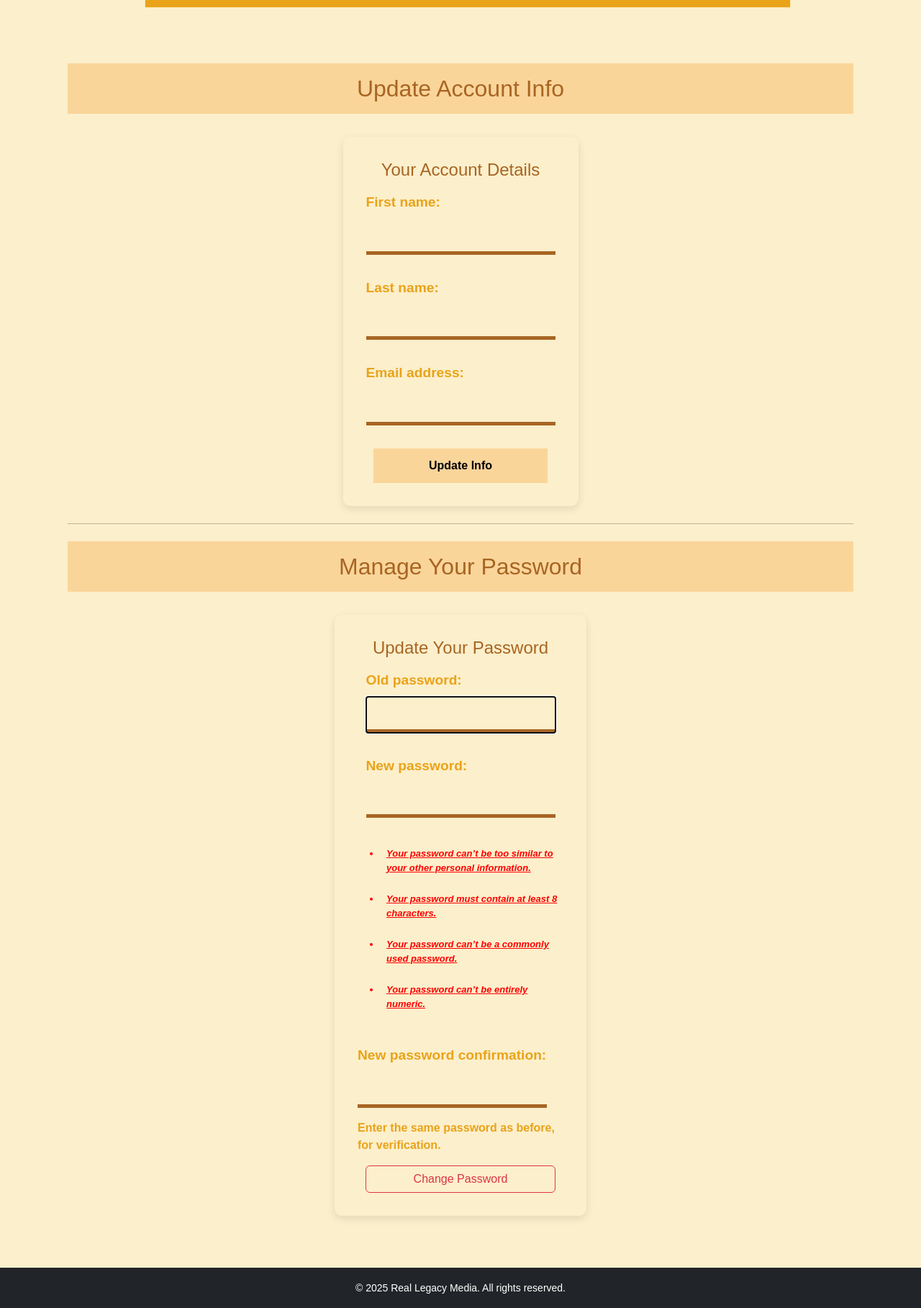
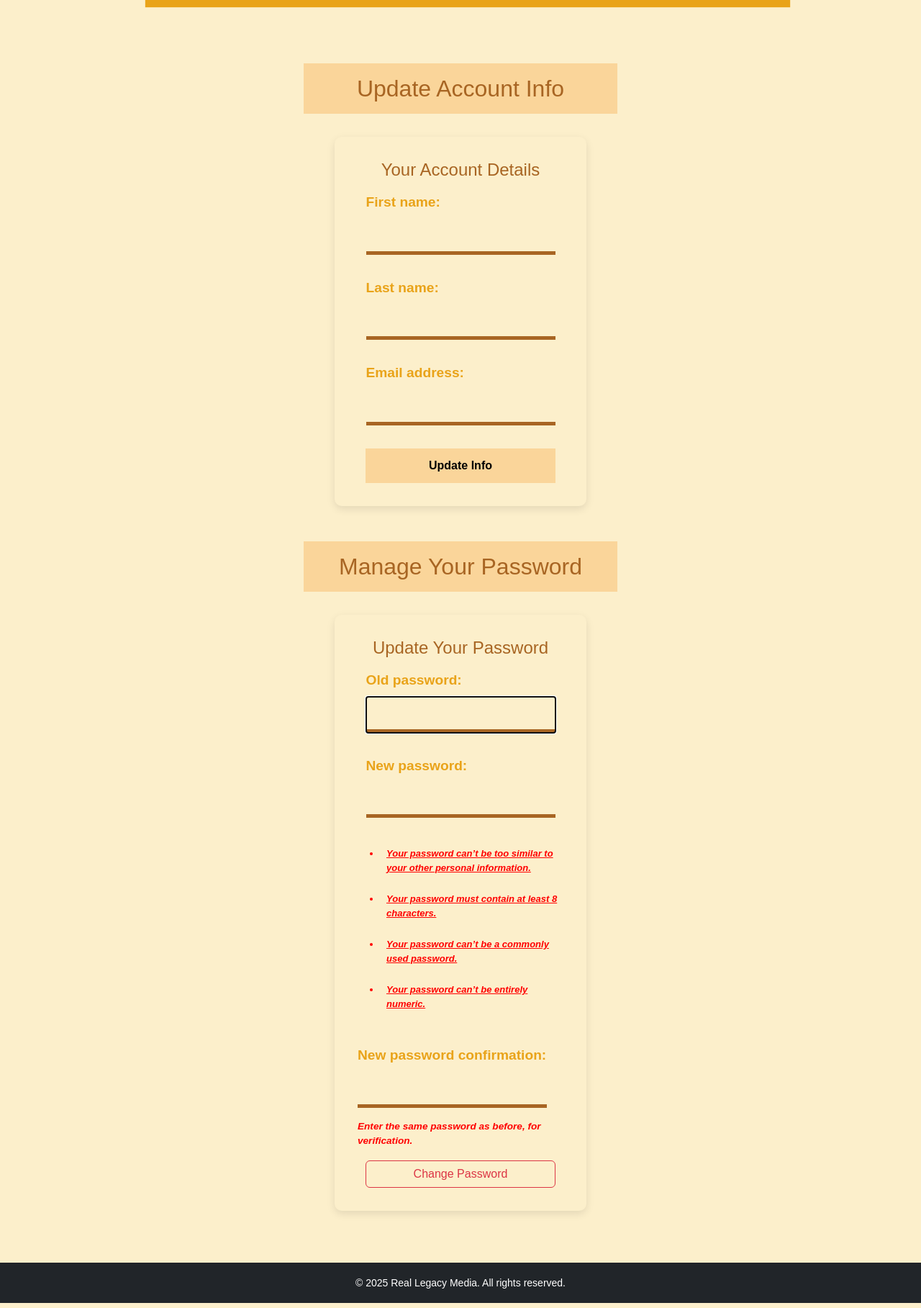
Before and after one commit to TylerRTDev/CI-MSProject4, a Django app: page /accounts/details/ in a window 1280 px wide. Shown: the part 78-1895 px from the top of the page at 72% size. Run offline with Django 5.2, Linux system fonts and the light colour scheme; a user stored in the database is signed in; some web fonts are replaced.

Commit message:
Fix: Forms now have own individual styling, conflict between classes effecting other elements.

```diff
--- a/static/css/style.css
+++ b/static/css/style.css
@@ -245,9 +245,13 @@ h1 {
 
 .checkout-card {
     background-color: var(--cream);
-    max-width: 700px;
-    margin: 0 auto;
     border: 1px solid var(--peach);
+    min-width: 350px;
+    width: 40%;
+}
+
+.checkout-card h4 {
+    text-align: center;
 }
 
 .form-title-container {
@@ -256,6 +260,8 @@ h1 {
     background-color: var(--peach);
     transition: 0.5s;
     text-align: center;
+    min-width: 350px;
+    width: 40%;
 }
 
 .form-container {
@@ -263,7 +269,40 @@ h1 {
     justify-content: center;
 }
 
-.container form {
+.form-container form {
+    display: flex;
+    flex-direction: column;
+    background-color: var(--cream);
+    padding: 2rem;
+    border-radius: 10px;
+    box-shadow: rgba(0, 0, 0, 0.1) 0px 4px 12px;
+    margin-top: 2rem;
+    align-items: left;
+    min-width: 350px;
+    width: 40%;
+}
+
+.form-container form h3 {
+    text-align: center;
+    color: var(--brown);
+}
+
+.form-container form span {
+    display: flex;
+    font-style: italic;
+    font-weight: small;
+    font-size: 85%;
+    color: red;
+}
+
+.account-container {
+    display: flex;
+    flex-direction: column;
+    justify-content: center;
+    align-items: center;
+}
+
+.account-container form {
     display: flex;
     flex-direction: column;
     background-color: var(--cream);
@@ -276,7 +315,18 @@ h1 {
     display: inline-flex;
 }
 
-.container form input{
+.form-container-checkout form h4 {
+    text-align: left;
+}
+
+.checkout-billing-checkbox-container {
+    display: flex;
+    flex-direction: column;
+    align-items: flex-start;
+    margin-bottom: 1rem;
+}
+
+.form-container form input, .form-container-checkout form input, textarea {
     border: none;
     border-bottom: solid 5px var(--brown);
     background-color: transparent;
@@ -287,35 +337,53 @@ h1 {
     align-items: stretch;
 }
 
-.container form label {
+.form-container form label, .form-container-checkout form label {
     font-size: 1.2rem;
     font-weight: bold;
     display: flex;
+    color: var(--orange);
 }
 
-.container form button {
+.form-container form button {
     width: 92%;
+    align-self: center;
 }
 
-.container form p {
+.form-container form p, .form-container-checkout form p {
     font-weight: bold;
     color: var(--orange);
 }
 
-.container form ul {
+.form-container form ul {
     color: red;
     font-style: italic;
     font-weight: bold;
-
 }
 
-.container form ul li {
+.form-container form ul li {
     margin-bottom: 0.5rem;
     padding: 0.5rem;
     font-size: small;
     text-decoration: underline;
 }
 
+.cart-form {
+    border: none;
+    padding: none;
+}
+
+.cart-form input[type="number"] {
+    background-color: transparent;
+
+}
 /* .list-group-item {
     padding: 30px;
 } */
+
+.login-container {
+    display: flex;
+    flex-direction: column;
+    justify-content: center;
+    align-items: center;
+    height: 100vh;
+}
--- a/templates/accounts/account_detail.html
+++ b/templates/accounts/account_detail.html
@@ -1,7 +1,7 @@
 {% extends 'base.html' %}
 {% block title %}Account Details{% endblock %}
 {% block content %}
-<div class="container py-5">
+<div class="account-container container py-5">
   <div class="form-title-container">
     <h2>Update Account Info</h2>
   </div>
--- a/templates/accounts/login.html
+++ b/templates/accounts/login.html
@@ -1,6 +1,6 @@
 {% extends 'base.html' %}
 {% block content %}
-<div class="container py-5">
+<div class="login-container container">
     <h1 class="mb-4">Welcome back</h1>
     <div class="form-container">
         <form method="post">
--- a/templates/accounts/register.html
+++ b/templates/accounts/register.html
@@ -2,7 +2,6 @@
 {% block content %}
 <div class="container py-5">
     <h1 class="mb-4">Let's get you signed up</h1>
-
     <div class="form-container">
         <form method="post">
             <div class="form-title mb-2">
--- a/templates/cart/cart.html
+++ b/templates/cart/cart.html
@@ -24,7 +24,7 @@
                     <td>{{ item.size|default:"-" }}</td>
                     <td>£{{ item.price }}</td>
                     <td>
-                        <form method="POST" action="{% url 'cart:update_cart' %}" class="d-flex align-items-center">
+                        <form class="cart-form"method="POST" action="{% url 'cart:update_cart' %}" class="d-flex align-items-center">
                             {% csrf_token %}
                             <input type="hidden" name="item_id" value="{{ item.id }}">
                             <input type="number" name="quantity" value="{{ item.quantity }}" min="1" max="99" class="form-control form-control-sm me-2" style="width: 80px;">
@@ -53,7 +53,7 @@
                 Proceed to Checkout
             </button>
         <div class="text-end mt-3">
-            <h5>Total: <strong>${{ total }}</strong></h5>
+            <h5>Total: <strong>£{{ total }}</strong></h5>
         </div>
 
         {% else %}
```
Also changed, not shown: templates/checkout/checkout.html (+17 -40 lines), db.sqlite3.
